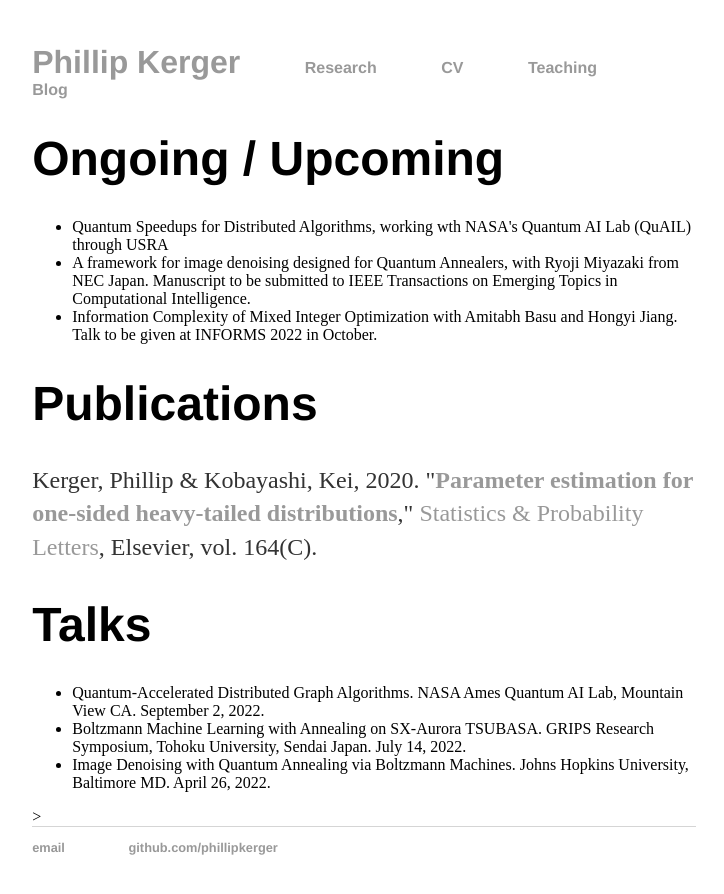
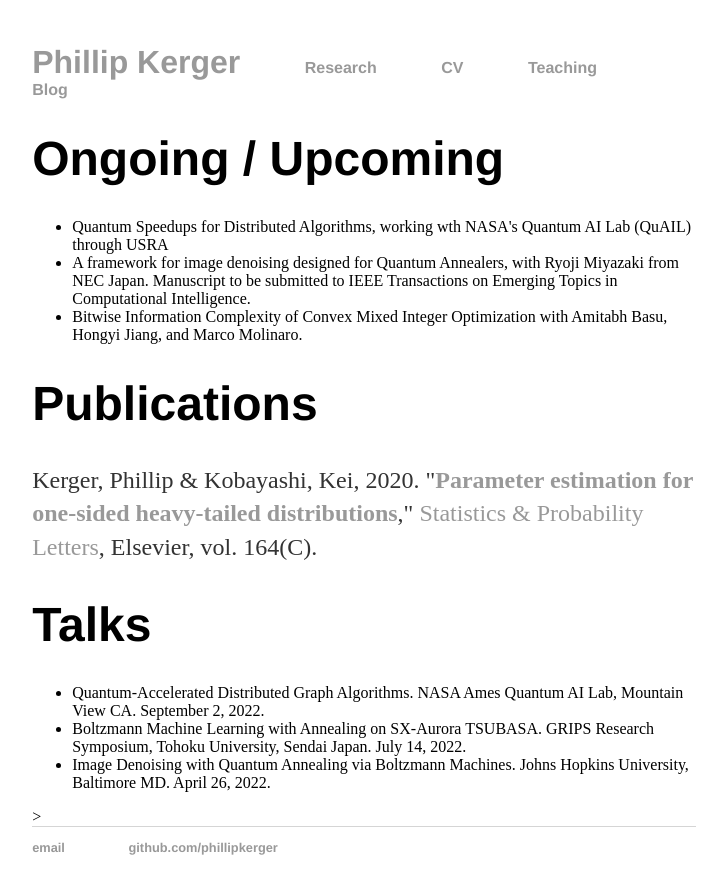
Before and after one commit to PhillipKerger/phillipkerger.github.io, a Jekyll site: the page built from research/index.html, in a window 1280 px wide. Shown: the top 894 px of the page, without its empty margins (276-1000 px from the left). Built offline with Jekyll 4.4.1, drawn with Linux system fonts in a browser that asks for light colours.

Commit message:
Update index.html

```diff
--- a/research/index.html
+++ b/research/index.html
@@ -8,7 +8,7 @@ title: Phillip Kerger
 		<li>Quantum Speedups for Distributed Algorithms, working wth NASA's Quantum AI Lab (QuAIL) through USRA </li>
 		<li>A framework for image denoising designed for Quantum Annealers, with Ryoji Miyazaki from NEC Japan. Manuscript to be submitted to
 		IEEE Transactions on Emerging Topics in Computational Intelligence. </li>
-		<li> Information Complexity of Mixed Integer Optimization with Amitabh Basu and Hongyi Jiang. Talk to be given at INFORMS 2022 in October.
+		<li> Bitwise Information Complexity of Convex Mixed Integer Optimization with Amitabh Basu, Hongyi Jiang, and Marco Molinaro.
 	</ul>
 
 	<h1>Publications</h1>
```
